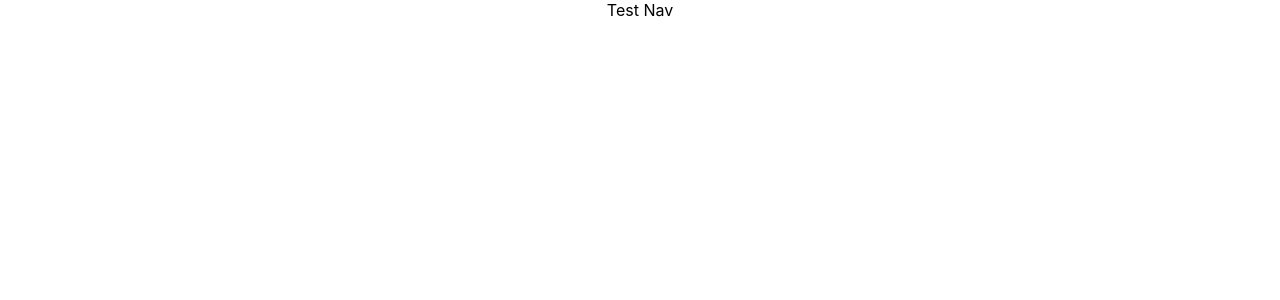
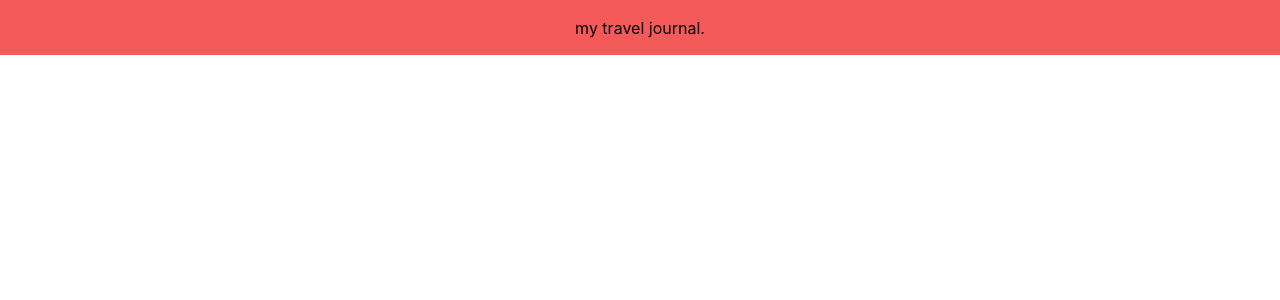
Before and after one commit to naomijustin/fcc-projects--travel-journal, a React (Create React App) app: page / in a window 1280 px wide. Shown: the top 300 px of the page. Built offline with nearby package versions, Linux system fonts and the light colour scheme.

Commit message:
Start Nav styling

```diff
--- a/src/components/Nav.js
+++ b/src/components/Nav.js
@@ -1,7 +1,7 @@
 export default function Nav() {
     return(
-        <div>
-            Test Nav
-        </div>
+        <nav className="nav-container">
+            <div>my travel  journal.</div>
+        </nav>
     );
 }
--- a/src/index.css
+++ b/src/index.css
@@ -6,8 +6,11 @@ body {
   -webkit-font-smoothing: antialiased;
   -moz-osx-font-smoothing: grayscale;
 }
-
-code {
-  font-family: source-code-pro, Menlo, Monaco, Consolas, 'Courier New',
-    monospace;
+.nav-container {
+  background-color: #F55A5A;
+  height: 55px;
+  font-size: 1rem;
+  display: flex;
+  align-items: center;
+  justify-content: center;
 }
```
